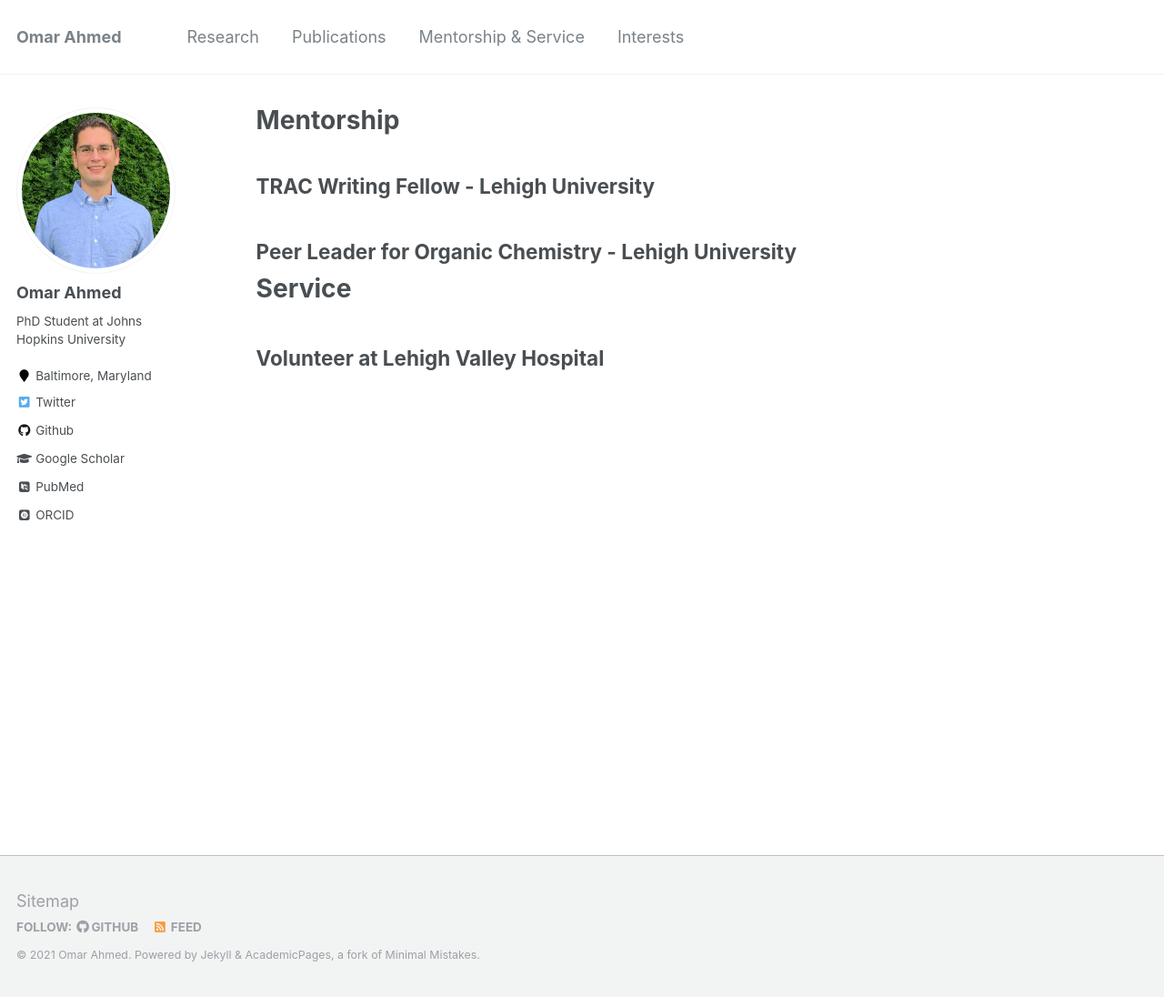
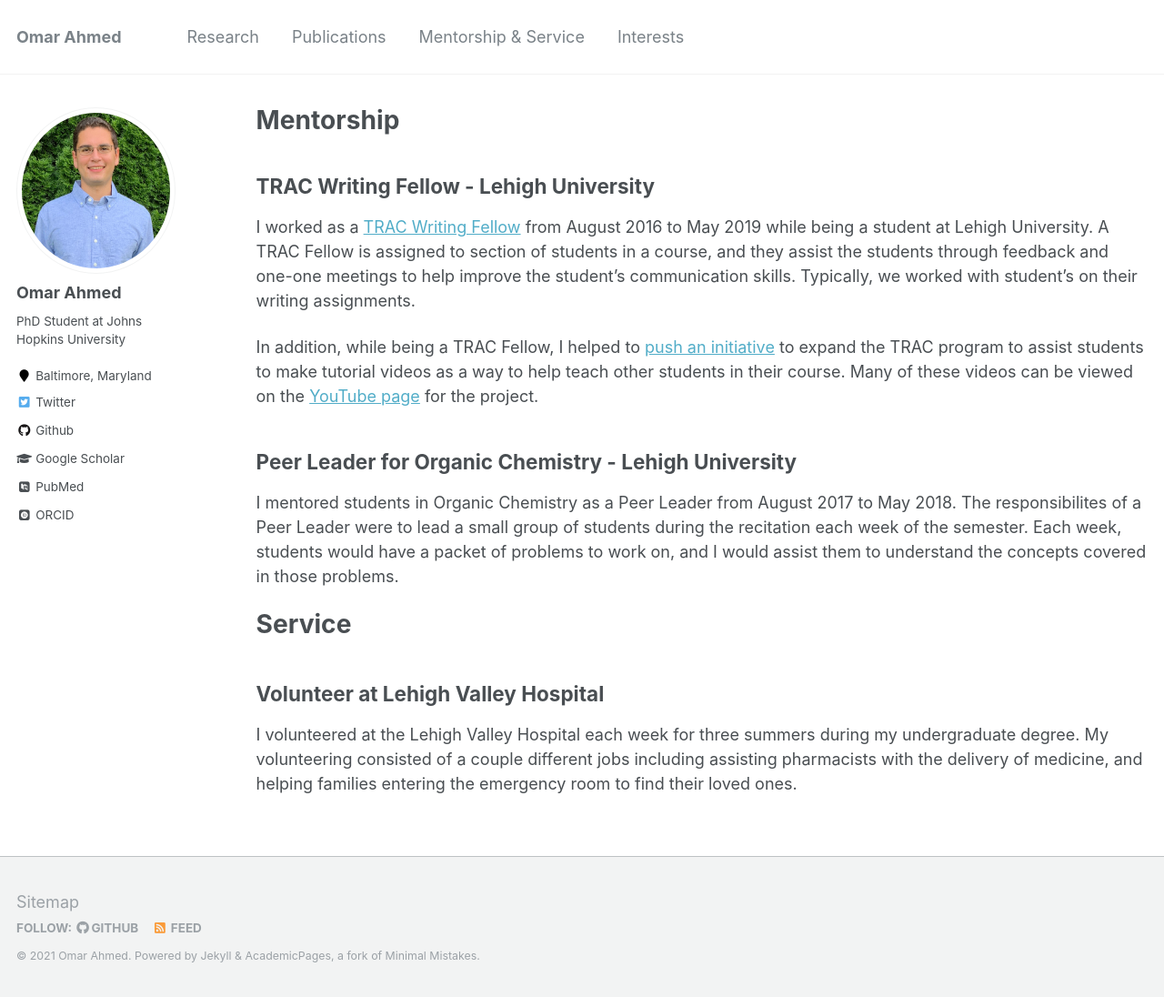
Before and after one commit to oma219/oma219.github.io, a Jekyll site: the page built from _pages/mentor_service.md, in a window 1280 px wide and 1096 px high. Shown: the whole window at 91% size. Built offline with Jekyll 4.4.1, drawn with Linux system fonts in a browser that asks for light colours; some web fonts are replaced.

Commit message:
adding info to mentorship page

```diff
--- a/_pages/mentor_service.md
+++ b/_pages/mentor_service.md
@@ -7,9 +7,17 @@
 
 ## TRAC Writing Fellow - Lehigh University
 
+I worked as a [TRAC Writing Fellow](https://trac.web.lehigh.edu/content/trac-writing-fellows-program) from August 2016 to May 2019 while being a student at Lehigh University. A TRAC Fellow is assigned to section of students in a course, and they assist the students through feedback and one-one meetings to help improve the student's communication skills. Typically, we worked with student's on their writing assignments.
+
+In addition, while being a TRAC Fellow, I helped to [push an initiative](https://ltsnews.lehigh.edu/trac-fellows-obs-peer-learning) to expand the TRAC program to assist students to make tutorial videos as a way to help teach other students in their course. Many of these videos can be viewed on the [YouTube page](https://www.youtube.com/channel/UCK1WiIS-h5BdkugnAGbA05Q/about) for the project.
+
 ## Peer Leader for Organic Chemistry - Lehigh University
+
+I mentored students in Organic Chemistry as a Peer Leader from August 2017 to May 2018. The responsibilites of a Peer Leader were to lead a small group of students during the recitation each week of the semester. Each week, students would have a packet of problems to work on, and I would assist them to understand the concepts covered in those problems.
 
 
 # Service
 
 ## Volunteer at Lehigh Valley Hospital
+
+I volunteered at the Lehigh Valley Hospital each week for three summers during my undergraduate degree. My volunteering consisted of a couple different jobs including assisting pharmacists with the delivery of medicine, and helping families entering the emergency room to find their loved ones.
```
